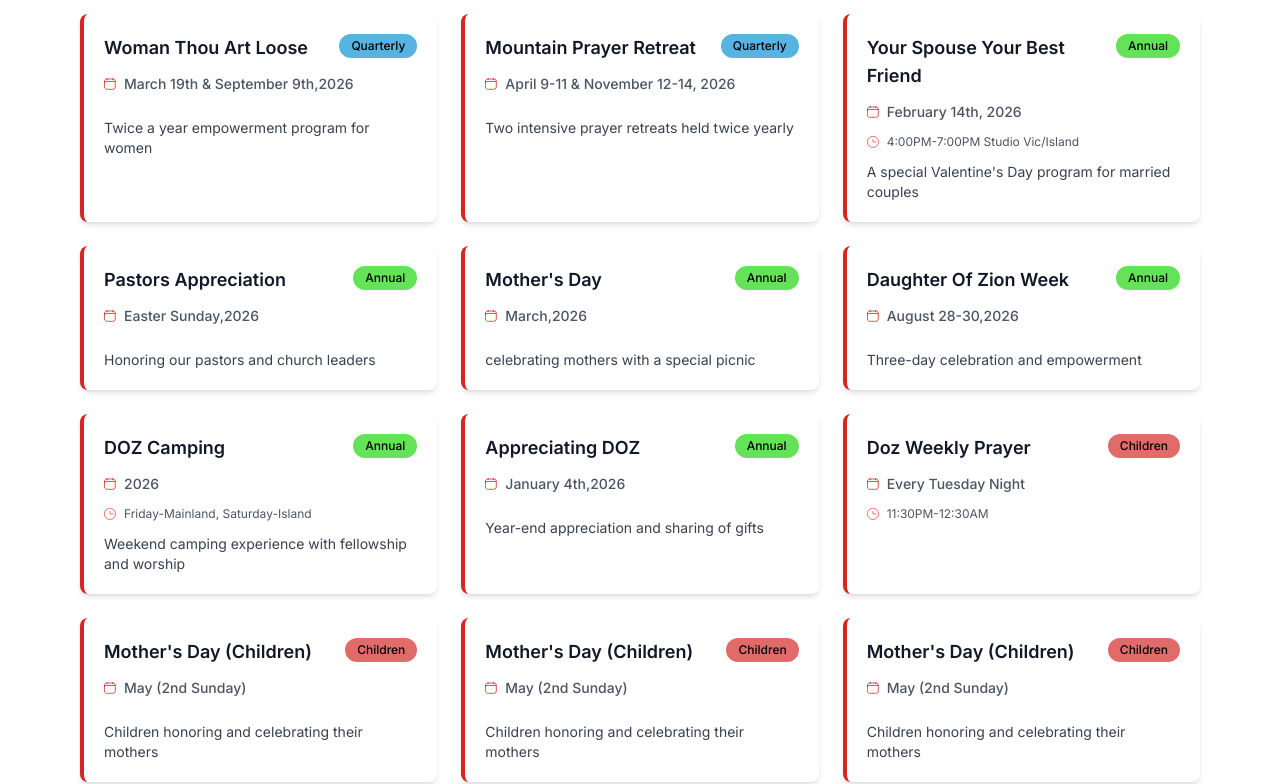
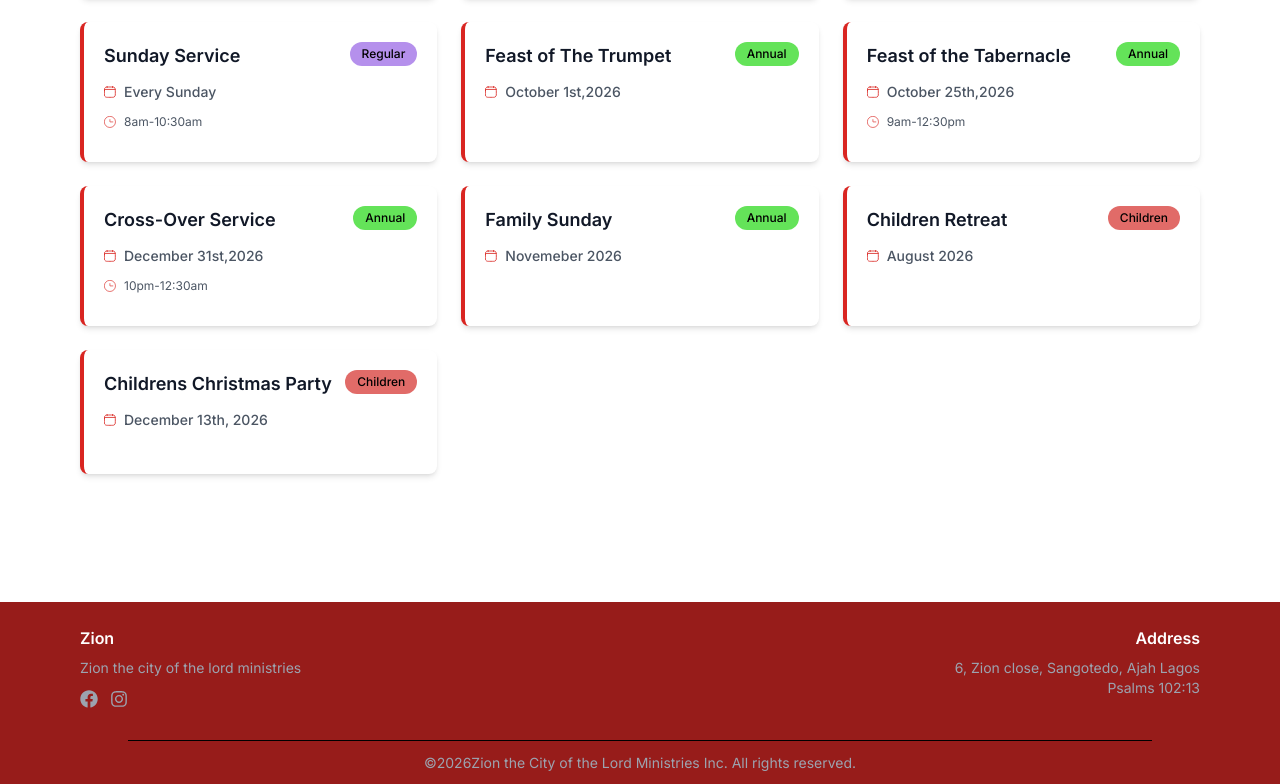
Before and after one commit to Dayveed-04/Zion, a React (Vite) app: page /events in a window 1280 px wide. Shown: the part 496-1280 px from the top of the page. Built offline with nearby package versions, Linux system fonts and the light colour scheme.

Commit message:
New updates on the website

```diff
--- a/package.json
+++ b/package.json
@@ -13,6 +13,7 @@
     "lucide-react": "^0.544.0",
     "react": "^19.1.1",
     "react-dom": "^19.1.1",
+    "react-icons": "^5.6.0",
     "react-router-dom": "^7.9.3"
   },
   "devDependencies": {
--- a/src/components/AccountCard.tsx
+++ b/src/components/AccountCard.tsx
@@ -1,3 +1,6 @@
+import { useState } from "react";
+import { Copy, Check } from "lucide-react";
+
 interface AccountCardProps {
   title: string;
   accountNo: string;
@@ -5,15 +8,40 @@ interface AccountCardProps {
 }
 
 const AccountCard = ({ title, accountNo, bankName }: AccountCardProps) => {
+  const [copied, setCopied] = useState(false);
+
+  const copyToClipboard = async (accountNo: string) => {
+    try {
+      await navigator.clipboard.writeText(accountNo);
+      setCopied(true);
+      setTimeout(() => setCopied(false), 2000);
+    } catch (err) {
+      console.error("Failed to copy:", err);
+    }
+  };
+
   return (
-    <div className="bg-red-100  p-4 sm:pb-6  pb-16 sm:pb-32">
-      <h3 className=" text-lg sm:text-xl font-bold text-gray-900 mb-4 sm:mb-6">{title}</h3>
+    <div className="bg-red-100 p-4 sm:pb-6 pb-16 sm:pb-32">
+      <h3 className="text-lg sm:text-xl font-bold text-gray-900 mb-4 sm:mb-6">
+        {title}
+      </h3>
       <div className="space-y-2 sm:space-y-3">
-        <p className="text-sm sm:text-sm text-gray-700">
+        <p className="text-sm text-gray-700 flex items-center gap-2">
           <span className="font-semibold">Account No: </span>
-          {accountNo}
+          <span>{accountNo}</span>
+          <button
+            onClick={() => copyToClipboard(accountNo)}
+            className="text-black hover:text-gray-600 transition-colors duration-200"
+            title="Copy account number"
+          >
+            {copied ? (
+              <Check size={16} className="text-green-500" />
+            ) : (
+              <Copy size={16} />
+            )}
+          </button>
         </p>
-        <p className="text-xs sm:text-sm text-gray-700 ">
+        <p className="text-xs sm:text-sm text-gray-700">
           <span className="font-semibold">Bank Name: </span>
           {bankName}
         </p>
--- a/src/components/Footer.tsx
+++ b/src/components/Footer.tsx
@@ -1,35 +1,50 @@
-
+import { FaFacebook, FaInstagram } from "react-icons/fa";
 
 const Footer = () => {
   return (
     <footer className="w-full bg-[#971C1A] py-6">
       <div className="w-full max-w-6xl mx-auto px-4">
-        <div className="grid grid-cols-2  gap-4 md:gap-8 h-full place-items-start">
+        <div className="grid grid-cols-2 gap-4 md:gap-8 h-full place-items-start">
           <div className="text-left md:text-left order-2 md:order-1">
-            <h3 className="font-semibold  mb-2 text-sm md:text-base text-white">Zion</h3>
+            <h3 className="font-semibold mb-2 text-sm md:text-base text-white">Zion</h3>
             <p className="text-muted-foreground not-italic text-xs md:text-sm leading-relaxed text-gray-400">
-               Zion the city of the lord ministries
+              Zion the city of the lord ministries
             </p>
+            <div className="flex gap-3 mt-3">
+
+               <a href="https://facebook.com/yourpage"
+                target="_blank"
+                rel="noopener noreferrer"
+                className="text-gray-400 hover:text-white transition-colors duration-200"
+              >
+
+                <FaFacebook size={18} />
+              </a>
+
+               <a href="https://instagram.com/yourpage"
+                target="_blank"
+                rel="noopener noreferrer"
+                className="text-gray-400 hover:text-white transition-colors duration-200"
+              >
+                <FaInstagram size={18} />
+              </a>
+            </div>
           </div>
 
-          <div className="text-right order-3   justify-self-end">
-            <h3 className="font-semibold  mb-2 text-sm md:text-base text-white">Address</h3>
+          <div className="text-right order-3 justify-self-end">
+            <h3 className="font-semibold mb-2 text-sm md:text-base text-white">Address</h3>
             <address className="text-muted-foreground not-italic text-xs md:text-sm leading-relaxed text-gray-400">
-              6, Zion close, Sangotedo, Ajah
-              Lagos<br />
+              6, Zion close, Sangotedo, Ajah Lagos<br />
               Psalms 102:13
             </address>
           </div>
         </div>
+
         <div className="w-[calc(100%-6rem)] mx-auto h-px bg-black mt-8"></div>
 
-  <p className="text-center text-sm text-gray-400 mt-3">
-    ©2026Zion the City of the Lord Ministries Inc. All rights reserved.
-  </p>
-
-
-
-
+        <p className="text-center text-sm text-gray-400 mt-3">
+          ©2026Zion the City of the Lord Ministries Inc. All rights reserved.
+        </p>
       </div>
     </footer>
   );
--- a/src/data/EventData.tsx
+++ b/src/data/EventData.tsx
@@ -1,4 +1,9 @@
-export type EventCategory = 'all' | 'weekly' | 'quarterly' | 'annual' | 'children';
+export type EventCategory =
+  | "all"
+  | "weekly"
+  | "quarterly"
+  | "annual"
+  | "children";
 
 export interface Event {
   id: number;
@@ -14,215 +19,114 @@ export interface Event {
 export const eventsData: Event[] = [
   {
     id: 1,
-    title: "DOZ Weekly Prayer",
+    title: "Command the Week",
     category: "weekly",
     tagLabel: "Regular",
     tagColor: "bg-[#B590EC]",
-    date: "2nd Friday of Every Month",
-    time: "Virtual",
-    description: "Monthly online Vigil-Virtual service"
+    date: "Every Monday ",
+    time: "6:00am-6:30am",
+    description: "",
   },
 
   {
     id: 2,
-    title: "DOZ Vigil (Online)",
+    title: "General Church Vigil",
     category: "weekly",
     tagLabel: "Regular",
     tagColor: "bg-[#B590EC]",
-    date: "2nd Friday of Every Month",
-    time: "virtual",
-    description: "Monthly online Vigil-Virtual service"
+    date: "Last Friday of Every Month",
+    time: "11pm-4am",
+    description: "",
   },
-   {
+  {
     id: 3,
-    title: "Praying Mothers",
+    title: "Evangelism and Hour of Prevailing Prayers",
     category: "weekly",
     tagLabel: "Regular",
     tagColor: "bg-[#B590EC]",
-    date: "3rd Sunday of the Month",
-    time: "",
-    description: "A special gathering of mothers to pray together"
+    date: "Every 2nd Saturday",
+    time: "8am-11am",
+    description: "",
   },
 
   {
     id: 4,
-    title: "Woman Thou Art Loose",
-    category: "quarterly",
-    tagLabel: "Quarterly",
-    tagColor: "bg-[#57B3E1]",
-    date: "March 19th & September 9th,2026",
-    time: "",
-    description: "Twice a year empowerment program for women"
-  },
-    {
-    id: 5,
-    title: "Mountain Prayer Retreat",
-    category: "quarterly",
-    tagLabel: "Quarterly",
-    tagColor: "bg-[#57B3E1]",
-    date: "April 9-11 & November 12-14, 2026",
-    time: "",
-    description: "Two intensive prayer retreats held twice yearly"
+    title: "Sunday Service",
+    category: "weekly",
+    tagLabel: "Regular",
+    tagColor: "bg-[#B590EC]",
+    date: "Every Sunday",
+    time: "8am-10:30am",
+    description: "",
   },
 
   {
-    id: 6,
-    title: "Your Spouse Your Best Friend",
+    id: 5,
+    title: "Feast of The Trumpet",
     category: "annual",
     tagLabel: "Annual",
     tagColor: "bg-[#64E359]",
-    date: "February 14th, 2026",
-    time: "4:00PM-7:00PM Studio Vic/Island",
-    description: "A special Valentine's Day program for married couples"
+    date: "October 1st,2026",
+    time: "",
+    description: "",
   },
-   {
-    id: 8,
-    title: "Pastors Appreciation",
+  {
+    id: 6,
+    title: "Feast of the Tabernacle",
     category: "annual",
     tagLabel: "Annual",
     tagColor: "bg-[#64E359]",
-    date: "Easter Sunday,2026",
-    time: "",
-    description: "Honoring our pastors and church leaders"
+    date: "October 25th,2026",
+    time: "9am-12:30pm",
+    description: "",
   },
-   {
-    id: 9,
-    title: "Mother's Day",
+  {
+    id: 7,
+    title: "Cross-Over Service",
     category: "annual",
     tagLabel: "Annual",
     tagColor: "bg-[#64E359]",
-    date: "March,2026",
+    date: "December 31st,2026",
+    time: "10pm-12:30am",
+    description: "",
+  },
+  {
+    id: 8,
+    title: "Family Sunday",
+    category: "annual",
+    tagLabel: "Annual",
+    tagColor: "bg-[#64E359]",
+    date: "Novemeber 2026",
     time: "",
-    description: "celebrating mothers with a special picnic"
+    description: "",
+  },
+
+  {
+    id: 9,
+    title: "Children Retreat",
+    category: "children",
+    tagLabel: "Children",
+    tagColor: "bg-[#E16B68]",
+    date: "August 2026",
+    time: "",
+    description: "",
   },
   {
     id: 10,
-    title: "Daughter Of Zion Week",
-    category: "annual",
-    tagLabel: "Annual",
-    tagColor: "bg-[#64E359]",
-    date: "August 28-30,2026",
-    time: "",
-    description: "Three-day celebration and empowerment"
-  },
-  {
-    id: 11,
-    title: "DOZ Camping",
-    category: "annual",
-    tagLabel: "Annual",
-    tagColor: "bg-[#64E359]",
-    date: "2026",
-    time: "Friday-Mainland, Saturday-Island",
-    description: "Weekend camping experience with fellowship and worship"
-  },
-  {
-    id: 12,
-    title: "Appreciating DOZ",
-    category: "annual",
-    tagLabel: "Annual",
-    tagColor: "bg-[#64E359]",
-    date: "January 4th,2026",
-    time: "",
-    description: "Year-end appreciation and sharing of gifts"
-  },
-
-  {
-    id: 13,
-    title: "Doz Weekly Prayer",
+    title: "Childrens Christmas Party",
     category: "children",
     tagLabel: "Children",
     tagColor: "bg-[#E16B68]",
-    date: "Every Tuesday Night",
-    time: "11:30PM-12:30AM",
-    description: ""
+    date: "December 13th, 2026",
+    time: "",
+    description: "",
   },
-  {
-    id: 14,
-    title: "Mother's Day (Children)",
-    category: "children",
-    tagLabel: "Children",
-    tagColor: "bg-[#E16B68]",
-    date: "May (2nd Sunday)",
-    time: "",
-    description: "Children honoring and celebrating their mothers"
-  },
-  {
-    id: 15,
-    title: "Mother's Day (Children)",
-    category: "children",
-    tagLabel: "Children",
-    tagColor: "bg-[#E16B68]",
-    date: "May (2nd Sunday)",
-    time: "",
-    description: "Children honoring and celebrating their mothers"
-  },
-  {
-    id: 16,
-    title: "Mother's Day (Children)",
-    category: "children",
-    tagLabel: "Children",
-    tagColor: "bg-[#E16B68]",
-    date: "May (2nd Sunday)",
-    time: "",
-    description: "Children honoring and celebrating their mothers"
-  },
-  {
-    id: 17,
-    title: "Mother's Day (Children)",
-    category: "children",
-    tagLabel: "Children",
-    tagColor: "bg-[#E16B68]",
-    date: "May (2nd Sunday)",
-    time: "",
-    description: "Children honoring and celebrating their mothers"
-  },
-  {
-    id: 18,
-    title: "Mother's Day (Children)",
-    category: "children",
-    tagLabel: "Children",
-    tagColor: "bg-[#E16B68]",
-    date: "May (2nd Sunday)",
-    time: "",
-    description: "Children honoring and celebrating their mothers"
-  },
-  {
-    id: 19,
-    title: "Mother's Day (Children)",
-    category: "children",
-    tagLabel: "Children",
-    tagColor: "bg-[#E16B68]",
-    date: "May (2nd Sunday)",
-    time: "",
-    description: "Children honoring and celebrating their mothers"
-  },
-  {
-    id: 20,
-    title: "Mother's Day (Children)",
-    category: "children",
-    tagLabel: "Children",
-    tagColor: "bg-[#E16B68]",
-    date: "May (2nd Sunday)",
-    time: "",
-    description: "Children honoring and celebrating their mothers"
-  },
-  {
-    id: 21,
-    title: "Mother's Day (Children)",
-    category: "children",
-    tagLabel: "Children",
-    tagColor: "bg-[#E16B68]",
-    date: "May (2nd Sunday)",
-    time: "",
-    description: "Children honoring and celebrating their mothers"
-  },
-
 ];
 
 export const filterCategories = [
-  { id: 'all', label: 'All Events', color: 'bg-[#DB241E]' },
-  { id: 'weekly', label: 'Weekly/Monthly', color: 'bg-white' },
-  { id: 'quarterly', label: 'Quarterly', color: 'bg-white' },
-  { id: 'annual', label: 'Annual Events', color: 'bg-white' },
-  { id: 'children', label: 'Children Event', color: 'bg-white' }
+  { id: "all", label: "All Events", color: "bg-[#DB241E]" },
+  { id: "weekly", label: "Weekly/Monthly", color: "bg-white" },
+  // { id: "quarterly", label: "Quarterly", color: "bg-white" },
+  { id: "annual", label: "Annual Events", color: "bg-white" },
+  { id: "children", label: "Children Event", color: "bg-white" },
 ];
--- a/src/page/About.tsx
+++ b/src/page/About.tsx
@@ -22,9 +22,9 @@ const AboutUs = () => {
 
       <section className="bg-red-100 py-12">
         <div className="max-w-6xl mx-auto px-4">
-          <h2 className="text-xl md:text-3xl font-bold text-gray-900 mb-6">Our Journey</h2>
-          <div className="space-y-4 text-gray-700 leading-relaxed">
-            <p className="text-sm md:text-base text-gray-600 leading-relaxed">
+          <h2 className="text-xl md:text-3xl font-bold  mb-6">Our Journey</h2>
+          <div className="space-y-4  leading-relaxed">
+            <p className="text-sm md:text-base leading-relaxed">
                Zion the City of the Lord Ministries Inc. was founded by our late father,Apostle Alexander Oyewole Bangbola, and commenced service <br/>
                 on May 2, 1999 at his living room at 33A Cooper Road, Ikoyi Lagos.
            </p>
--- a/src/page/Visit.tsx
+++ b/src/page/Visit.tsx
@@ -1,4 +1,5 @@
-import Location from '../assets/images/map.svg';
+import { FaFacebook, FaInstagram } from "react-icons/fa";
+import Location from "../assets/images/map.svg";
 
 const Visit = () => {
   return (
@@ -8,7 +9,8 @@ const Visit = () => {
           Visit Us
         </h1>
         <p className="text-gray-600 mb-2 max-md:text-sm">
-          We would love to welcome you to our church family. Here's everything you need to know for your visit.
+          We would love to welcome you to our church family. Here's everything
+          you need to know for your visit.
         </p>
       </section>
 
@@ -18,15 +20,37 @@ const Visit = () => {
           <div className="flex items-start gap-4 max-md:gap-3">
             <div className="flex-shrink-0">
               <div className="w-12 h-12 max-md:w-10 max-md:h-10 bg-[#DB241E] flex items-center justify-center rounded-md">
-                <img src={Location} alt="Location Icon" className=" w-6 h-6" />
+                <img src={Location} alt="Location Icon" className="w-6 h-6" />
               </div>
             </div>
             <div>
               <p className="text-gray-800 font-medium mb-1 max-md:text-xs">
                 6, Zion Close, Sangotedo, Ajah, Lagos State
               </p>
-              <p className="text-gray-600 text-sm max-md:text-xs">Psalms 102:13</p>
+              <p className="text-gray-600 text-sm max-md:text-xs">
+                Psalms 102:13
+              </p>
             </div>
+          </div>
+
+          <div className="flex gap-3 mt-5 pt-4 border-t border-red-200">
+            <a
+              href="https://www.facebook.com/share/18Z1iJQRqk/"
+              target="_blank"
+              rel="noopener noreferrer"
+              className="text-[#DB241E] hover:text-red-800 transition-colors duration-200"
+            >
+              <FaFacebook size={20} />
+            </a>
+
+            <a
+              href="https://www.instagram.com/zionmins?igsh=MTJ5ZXlpeTI1ZmZodQ=="
+              target="_blank"
+              rel="noopener noreferrer"
+              className="text-[#DB241E] hover:text-red-800 transition-colors duration-200"
+            >
+              <FaInstagram size={20} />
+            </a>
           </div>
         </div>
       </section>
```
Also changed, not shown: 1 other file (tests, documents, lock files or other folders).
